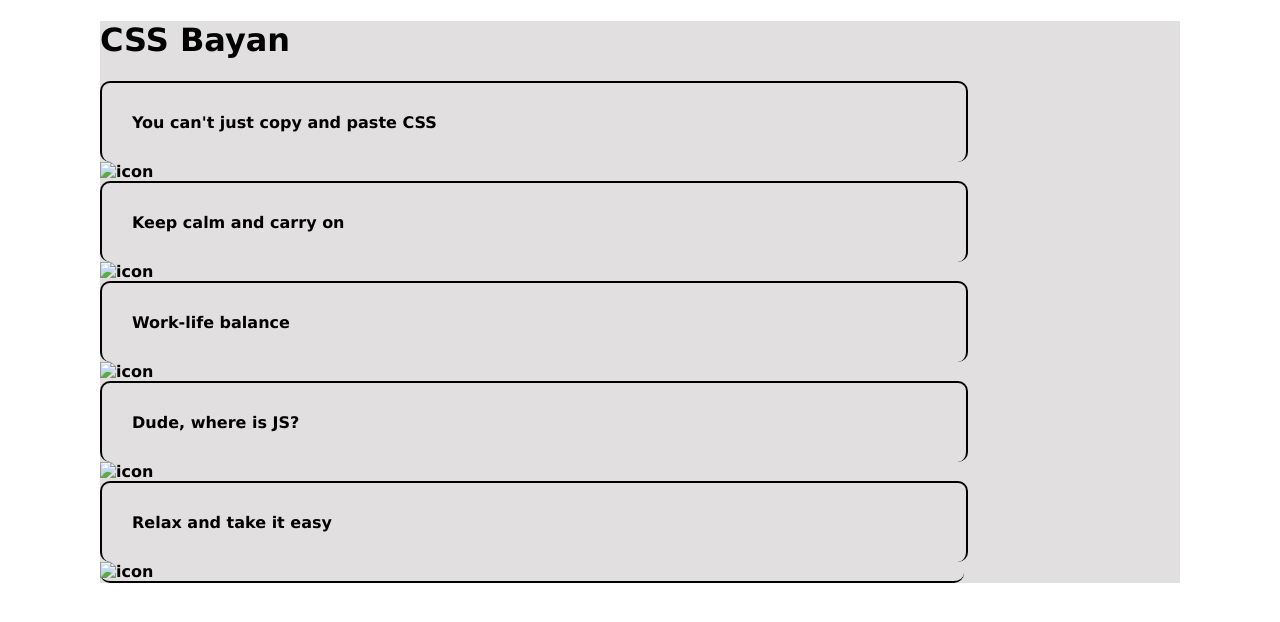
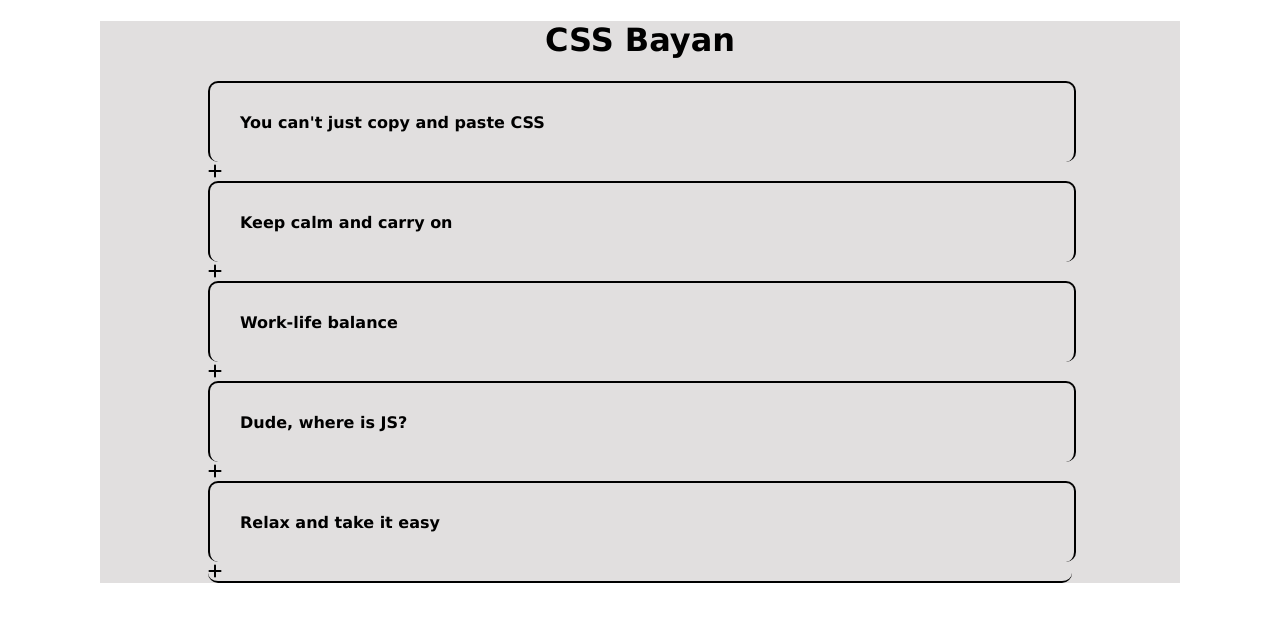
Before and after one commit to Lub4a/cssBayan, a plain HTML site: page index.html in a window 1280 px wide. Drawn offline with Linux system fonts and the light colour scheme.

Commit message:
feat: add link to head for icon (Sun, March 12, 2023 20:58:00 PM)

```diff
--- a/index.html
+++ b/index.html
@@ -5,6 +5,7 @@
     <meta http-equiv="X-UA-Compatible" content="IE=edge">
     <meta name="viewport" content="width=device-width, initial-scale=1.0">
     <link rel="stylesheet" href="./style.css">
+    <script src="https://kit.fontawesome.com/b90331bc78.js" crossorigin="anonymous"></script>
     <title>Document</title>
 </head>
 <body>
@@ -14,7 +15,7 @@
             <div class="bayan-item">
                 <input class="bayan-item-input" type="checkbox" id="nocopy">
                 <label class="bayan-item-titel" for="nocopy">You can't just copy and paste CSS</label>
-                <img class="icon" src="/image/icon.png" width="10" alt="icon">
+                <i class="fa-sharp fa-solid fa-plus"></i>
                 <div class="bayan-item-content">
                     <img src="/image/nocopy.jpg" width="300" alt="not copy and past">
                 </div>
@@ -23,7 +24,7 @@
             <div class="bayan-item">
                 <input class="bayan-item-input" type="checkbox" id="calm">
                 <label class="bayan-item-titel" for="calm">Keep calm and carry on</label>
-                <img class="icon" src="/image/icon.png" width="10" alt="icon">
+                <i class="fa-sharp fa-solid fa-plus"></i>
                 <div class="bayan-item-content">
                     <img src="/image/calm.jpg" width="300" alt="Calm and carry on">
                 </div>
@@ -32,7 +33,7 @@
             <div class="bayan-item">
                 <input class="bayan-item-input" type="checkbox" id="work-life">
                 <label class="bayan-item-titel" for="work-life">Work-life balance</label>
-                <img class="icon" src="/image/icon.png" width="10" alt="icon">
+                <i class="fa-sharp fa-solid fa-plus"></i>
                 <div class="bayan-item-content">
                     <img src="/image/work-life.jpg" width="300" alt="balance">
                 </div>
@@ -41,7 +42,7 @@
             <div class="bayan-item">
                 <input  class="bayan-item-input" type="checkbox" id="where">
                 <label class="bayan-item-titel" for="where">Dude, where is JS?</label>
-                <img class="icon" src="/image/icon.png" width="10" alt="icon">
+                <i class="fa-sharp fa-solid fa-plus"></i>
                 <div class="bayan-item-content">
                     <img src="/image/Where.jpg" width="300" alt="Where JS">
                 </div>
@@ -50,7 +51,7 @@
             <div class="bayan-item relax">
                 <input class="bayan-item-input" type="checkbox" id="easy">
                 <label class="bayan-item-titel" for="easy">Relax and take it easy</label>
-                <img class="icon" src="/image/icon.png" width="10" alt="icon">
+                <i class="fa-sharp fa-solid fa-plus"></i>
                 <div class="bayan-item-content">
                     <img src="/image/easy.jpg" width="300" alt="It is easy">
                 </div>
--- a/style.css
+++ b/style.css
@@ -19,13 +19,19 @@ body {
     border-radius:20px;
 }
 
+h1 {
+    text-align: center;
+}
+
 .bayan-item{
     width: 80%;
+    margin: 0 auto;
 }
 
 .bayan-item-input{
      display:none;
 }
+
 
 .bayan-item-titel{
    padding: 30px;
@@ -50,7 +56,21 @@ body {
     display: none;
 }
 
+.bayan-item-input:checked ~ .bayan-item-titel {
+    background-color: rgb(204, 244, 247);
+}
+
+.bayan-item-input:checked~.bayan-item-content {
+    display: block;
+    background-color: rgb(204, 244, 247);
+    transition: .2s;
+}
+
+
+
 .icon {
+  display: block;
+  margin-right: 0;
 
 }
 
```
